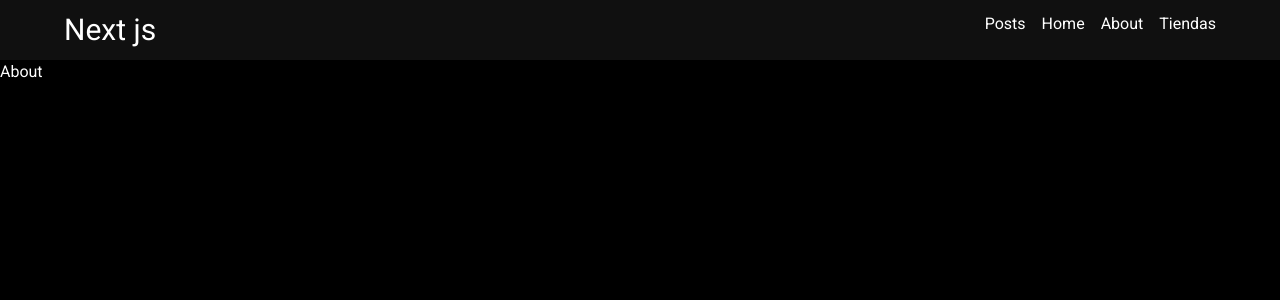
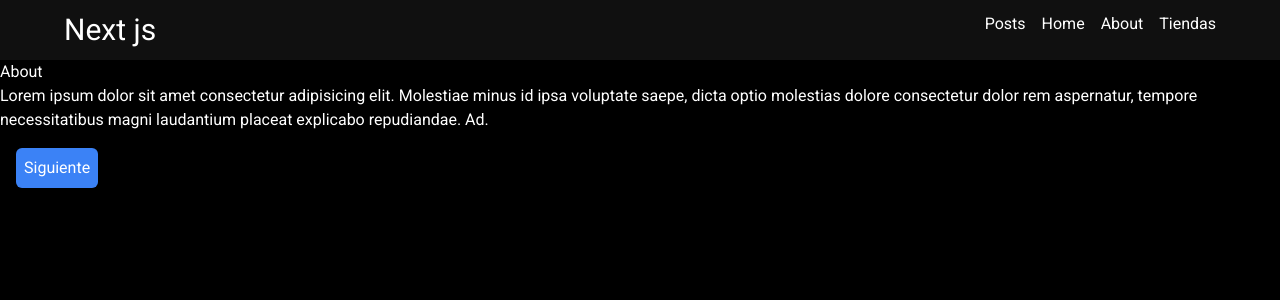
Before and after one commit to JoseRuiz010/mi-next-project, a Next.js app: page /about in a window 1280 px wide. Shown: the top 300 px of the page. Built offline with nearby package versions, Linux system fonts and the light colour scheme.

Commit message:
primer consulta get api

```diff
--- a/src/app/about/page.jsx
+++ b/src/app/about/page.jsx
@@ -1,10 +1,26 @@
+"use client";
+import { useRouter } from "next/navigation";
 import React from "react";
-export const metadata = {
-  title: "About page",
-  description: "Generated by Next.js",
-};
+
 const About = () => {
-  return <div>About</div>;
+  const navigate = useRouter();
+  return (
+    <section>
+      <h1>About</h1>
+      <p>
+        Lorem ipsum dolor sit amet consectetur adipisicing elit. Molestiae minus
+        id ipsa voluptate saepe, dicta optio molestias dolore consectetur dolor
+        rem aspernatur, tempore necessitatibus magni laudantium placeat
+        explicabo repudiandae. Ad.
+      </p>
+      <button
+        onClick={() => navigate.push("/")}
+        className="bg-blue-500 p-2 rounded-md m-4"
+      >
+        Siguiente
+      </button>
+    </section>
+  );
 };
 
 export default About;
--- /dev/null
+++ b/src/app/api/users/route.js
@@ -0,0 +1,5 @@
+import { NextResponse } from "next/server";
+
+export function GET() {
+  return NextResponse.json({ msg: "Hola mundo" });
+}
--- /dev/null
+++ b/src/app/users/[userId]/page.jsx
@@ -0,0 +1,25 @@
+"use client";
+import { useRouter } from "next/navigation";
+import React from "react";
+
+const UserPage = ({ params }) => {
+  console.log(params);
+  const router = useRouter();
+
+  return (
+    <div>
+      User
+      <div>
+        <button
+          onClick={() => {
+            console.log("WoW!!");
+          }}
+        >
+          Click!!
+        </button>
+      </div>
+    </div>
+  );
+};
+
+export default UserPage;
--- /dev/null
+++ b/src/app/users/page.jsx
@@ -0,0 +1,11 @@
+import React from "react";
+import { useRouter, useParams } from "next/navigation";
+
+const Users = () => {
+  const router = useRouter();
+  const params = useParams();
+  console.log({ router, params });
+  return <div>Users</div>;
+};
+
+export default Users;
```
